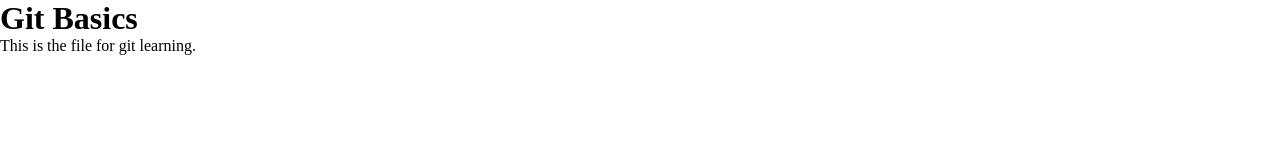
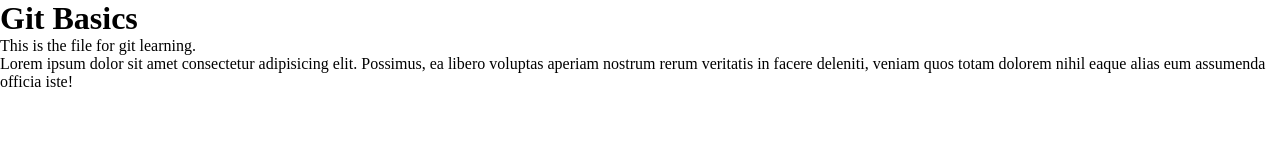
Before and after one commit to tuyishimejohnson/repo-for_practice, a plain HTML site: page index.html in a window 1280 px wide. Drawn offline with Linux system fonts and the light colour scheme.

Commit message:
Updated files.

```diff
--- a/index.html
+++ b/index.html
@@ -9,5 +9,6 @@
 <body>
     <h1>Git Basics</h1>
     <p>This is the file for git learning.</p>
+    <p>Lorem ipsum dolor sit amet consectetur adipisicing elit. Possimus, ea libero voluptas aperiam nostrum rerum veritatis in facere deleniti, veniam quos totam dolorem nihil eaque alias eum assumenda officia iste!</p>
 </body>
 </html>
```
